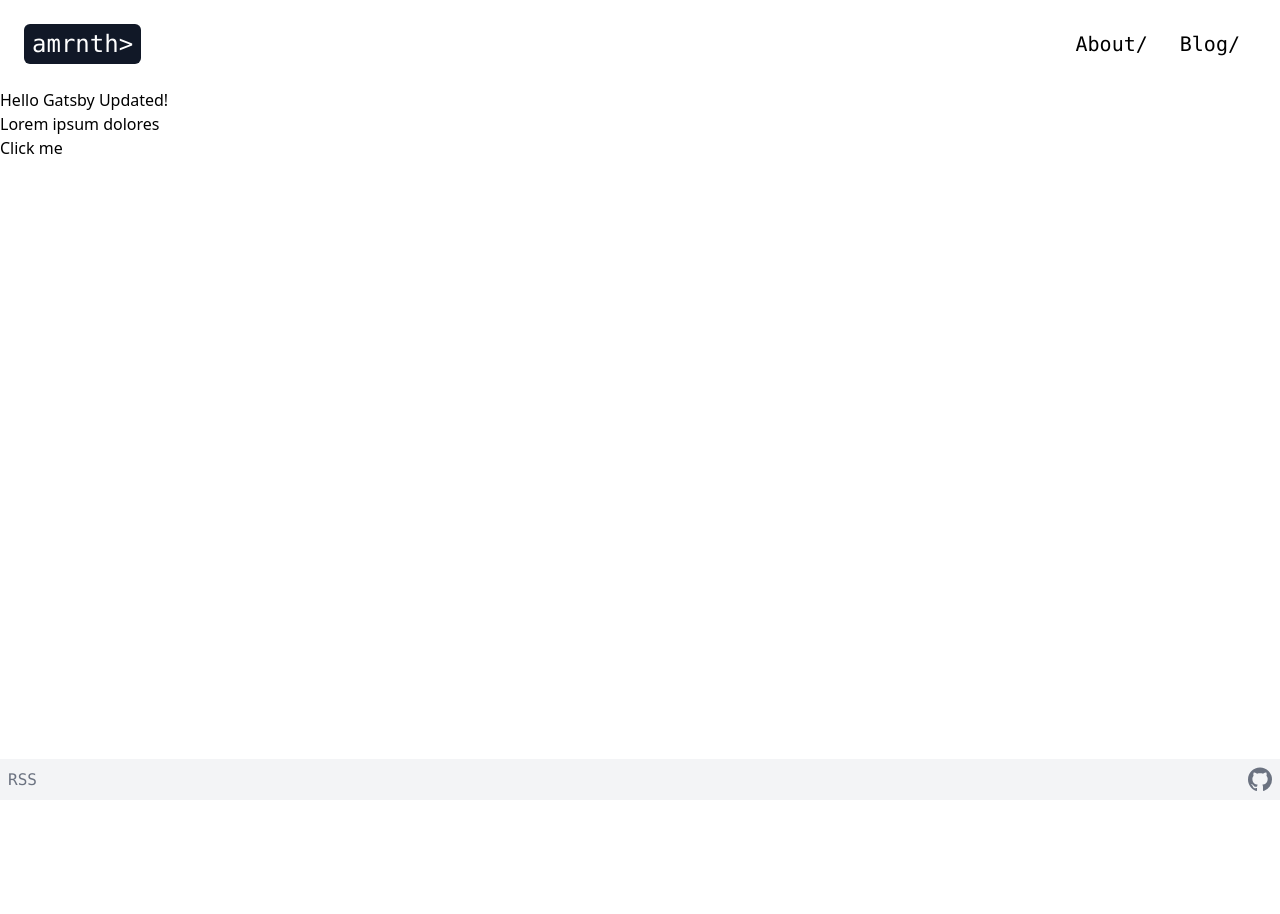
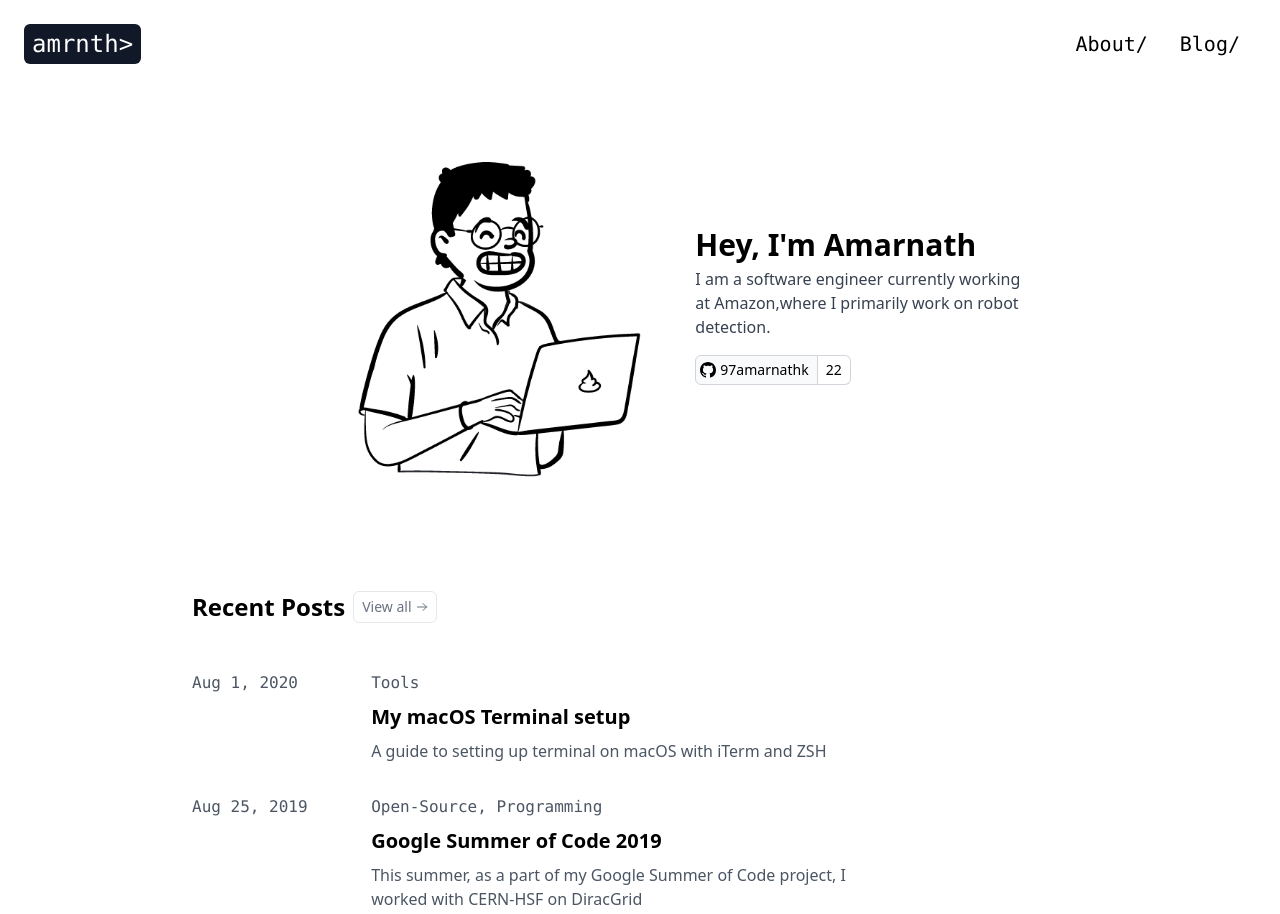
Before and after one commit to 97amarnathk/97amarnathk.github.io, a Gatsby site: page / in a window 1280 px wide. Shown: the top 914 px of the page. Before the commit the page ends 800 px from the top, so only its background shows below. Built offline with nearby package versions, Linux system fonts and the light colour scheme; Gatsby itself is replaced by a stand-in of ours.

Commit message:
homepage css finished

```diff
--- a/src/components/header.jsx
+++ b/src/components/header.jsx
@@ -9,8 +9,8 @@ export default function Header() {
         <SiteLogo/>
       </a>
       <div class="flex flex-grow justify-end">
-        <HeaderLink name="About/" href = "/about"/>
-        <HeaderLink name="Blog/" href = "/blog"/>
+        <HeaderLink  href = "/about">{"About/"}</HeaderLink>
+        <HeaderLink href = "/blog">{"Blog/"}</HeaderLink>
       </div>
       </div>
 
@@ -21,7 +21,7 @@ export default function Header() {
 function HeaderLink(props) {
   return (
   <div class="mx-4">
-    <a href={props.href} class="font-mono text-xl hover:underline">{props.name}</a>
+    <a href={props.href} class="font-mono text-xl hover:underline">{props.children}</a>
   </div>
   )
 }
--- /dev/null
+++ b/src/components/heroSection.jsx
@@ -0,0 +1,50 @@
+import React from "react";
+import cartoon from "../assets/cartoon.png";
+
+export function HeroSection() {
+  return (
+    <div class="mx-auto max-w-3xl flex flex-row justify-center">
+      <Doodle class="w-2/3 pr-2" />
+      <HeroAbout class="flex flex-col w-1/2 justify-center" />
+    </div>
+  )
+}
+
+function Doodle(props) {
+  return (
+    <div class={props.class}>
+      < img src={cartoon} class="w-full" />
+    </div>
+  )
+}
+
+function HeroAbout(props) {
+  return (
+    <div class={props.class}>
+      <h1 class="py-1 text-3xl font-semibold">Hey, I'm Amarnath</h1>
+      <p class="text-base text-gray-700">
+        I am a software engineer currently working at Amazon,where I primarily work on robot detection.
+      </p>
+      <GithubButton class="py-4" />
+    </div>
+  )
+}
+
+function GithubButton(props) {
+  return (
+    <div class={props.class}>
+      <div class="inline-flex ">
+        <a class="inline-flex items-center border border-gray-300 hover:border-gray-400  rounded-l-md py-0.5 px-1 bg-gray-50 hover:bg-gray-100" href="">
+          <svg viewBox="0 0 16 16" class="mr-1" height="16px" width="16px"
+            aria-hidden="true">
+            <path fill-rule="evenodd"
+              d="M8 0C3.58 0 0 3.58 0 8c0 3.54 2.29 6.53 5.47 7.59.4.07.55-.17.55-.38 0-.19-.01-.82-.01-1.49-2.01.37-2.53-.49-2.69-.94-.09-.23-.48-.94-.82-1.13-.28-.15-.68-.52-.01-.53.63-.01 1.08.58 1.23.82.72 1.21 1.87.87 2.33.66.07-.52.28-.87.51-1.07-1.78-.2-3.64-.89-3.64-3.95 0-.87.31-1.59.82-2.15-.08-.2-.36-1.02.08-2.12 0 0 .67-.21 2.2.82.64-.18 1.32-.27 2-.27.68 0 1.36.09 2 .27 1.53-1.04 2.2-.82 2.2-.82.44 1.1.16 1.92.08 2.12.51.56.82 1.27.82 2.15 0 3.07-1.87 3.75-3.65 3.95.29.25.54.73.54 1.48 0 1.07-.01 1.93-.01 2.2 0 .21.15.46.55.38A8.013 8.013 0 0016 8c0-4.42-3.58-8-8-8z">
+            </path>
+          </svg>
+          <div class="mr-1 text-sm font-medium">97amarnathk</div>
+        </a>
+        <a class="border-r  border-b border-t border-gray-300 rounded-r-md px-2 py-1 inline text-sm font-medium hover:text-blue-600" href="">22</a>
+      </div >
+    </div>
+  )
+}
--- /dev/null
+++ b/src/components/recentPosts.jsx
@@ -0,0 +1,62 @@
+import React from "react";
+
+export function RecentPosts(props) {
+  return (
+    <div class="mx-auto max-w-4xl space-y-12">
+
+      <div class="flex space-x-2 mb-4">
+        <div class="text-2xl font-semibold">Recent Posts</div>
+        <ViewAllButton />
+      </div>
+
+      <BlogsList />
+    </div >
+  )
+
+}
+
+export function ViewAllButton(props) {
+  return (
+    <div class=" px-2 flex border space-x-1 rounded-md text-gray-500 hover:bg-gray-100 hover:text-blue-600">
+      <div class=" text-sm self-center font-medium">View all</div>
+      <svg class="self-center stroke-2 h-3 w-3" xmlns="http://www.w3.org/2000/svg" fill="none" viewBox="0 0 24 24" stroke="currentColor">
+        <path stroke-linecap="round" stroke-linejoin="round" stroke-width="2" d="M14 5l7 7m0 0l-7 7m7-7H3" />
+      </svg>
+    </div>
+  )
+}
+
+export function BlogsList(props) {
+  return (
+    <div class="flex flex-col space-y-8">
+      <BlogsListElement
+        date="Aug 1, 2020"
+        tags={["Tools"]}
+        title="My macOS Terminal setup"
+        summary="A guide to setting up terminal on macOS with iTerm and ZSH"
+      />
+      <BlogsListElement
+        date="Aug 25, 2019"
+        tags={["Open-Source", "Programming"]}
+        title="Google Summer of Code 2019"
+        summary="This summer, as a part of my Google Summer of Code project, I worked with CERN-HSF on DiracGrid"
+      />
+    </div>
+  )
+}
+
+export function BlogsListElement(props) {
+  const tagsList = props.tags.join(", ")
+  return (
+    <div class="flex">
+      <div class="w-1/5 " ><p class="text-base text-gray-600 font-mono">{props.date}</p></div>
+      <div class="w-4/5 space-y-2 max-w-lg ">
+        <div>
+          <p class="text-base text-gray-600 font-mono">{tagsList}</p>
+        </div>
+        <div><h4 class="text-xl font-semibold">{props.title}</h4></div>
+        <div><p class="text-base text-gray-600">{props.summary}</p></div>
+      </div>
+    </div>
+  )
+}
--- a/src/layouts/defaultLayout.jsx
+++ b/src/layouts/defaultLayout.jsx
@@ -5,11 +5,13 @@ import Header from "../components/header";
 export function DefaultLayout({ children }) {
   return (
     <div class="h-screen flex flex-col">
-    <Header/>
-    <div class = "flex-grow" >
-      {children}
-    </div>
-    <Footer/>
+      <Header />
+      <div class="flex-grow flex flex-col container mx-auto" >
+        <section class="px-2 py-2 pb-md-6 items-center">
+          {children}
+        </section>
+      </div>
+      <Footer />
     </div>
   );
 }
--- a/src/pages/index.jsx
+++ b/src/pages/index.jsx
@@ -1,12 +1,17 @@
 import React from "react";
+import cartoon from "../assets/cartoon.png";
+import { HeroSection } from "../components/heroSection";
+import { RecentPosts } from "../components/recentPosts";
 import { DefaultLayout } from "../layouts/defaultLayout";
 
 export default function Home() {
+  { console.log(cartoon) }
   return (
     <DefaultLayout>
-      <h1>Hello Gatsby Updated!</h1>
-      <p>Lorem ipsum dolores</p>
-      <button class="primary-button">Click me</button>
-    </DefaultLayout>
+      <div class="space-y-16">
+        <HeroSection />
+        <RecentPosts />
+      </div>
+    </DefaultLayout >
   );
 }
```
Also changed, not shown: src/assets/cartoon.png (added).
